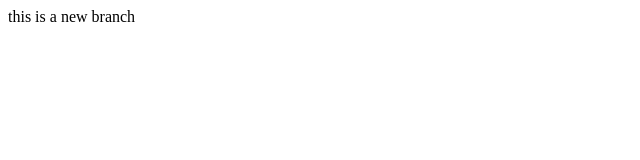
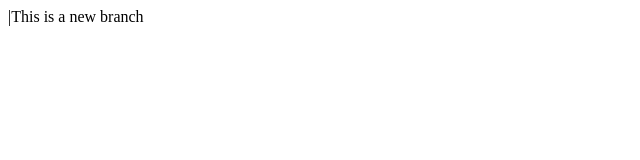
Before and after one commit to vikramamacharya-lgtm/localrepo, a plain HTML site: page index.html in a window 1280 px wide. Shown: the full height of the page, 0-640 px from the left. Drawn offline with Linux system fonts and the light colour scheme.

Commit message:
Added new feature

```diff
--- a/index.html
+++ b/index.html
@@ -1 +1 @@
-<p>this is a new branch</p>
+<p>|This is a new branch</p>
```
